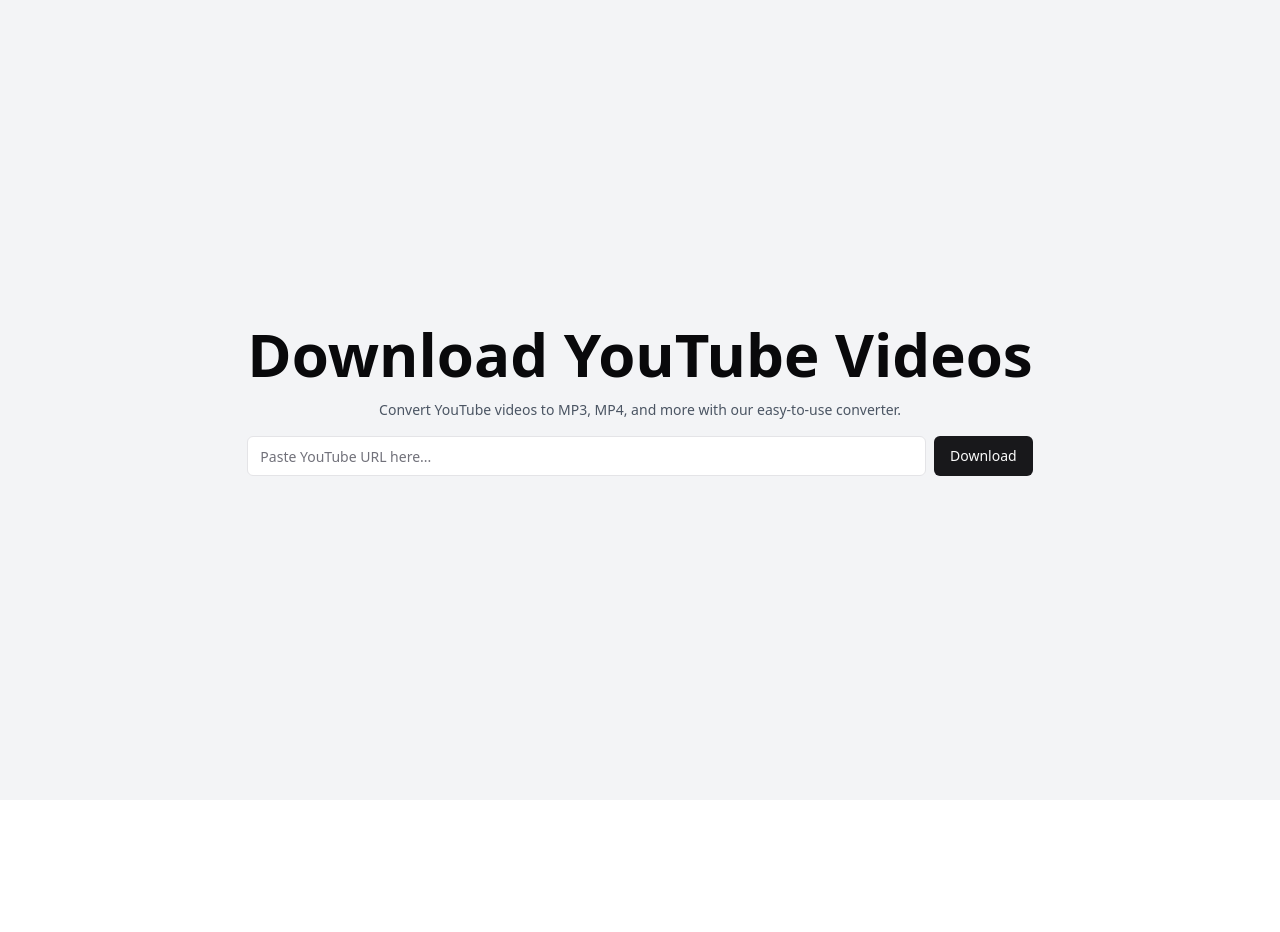
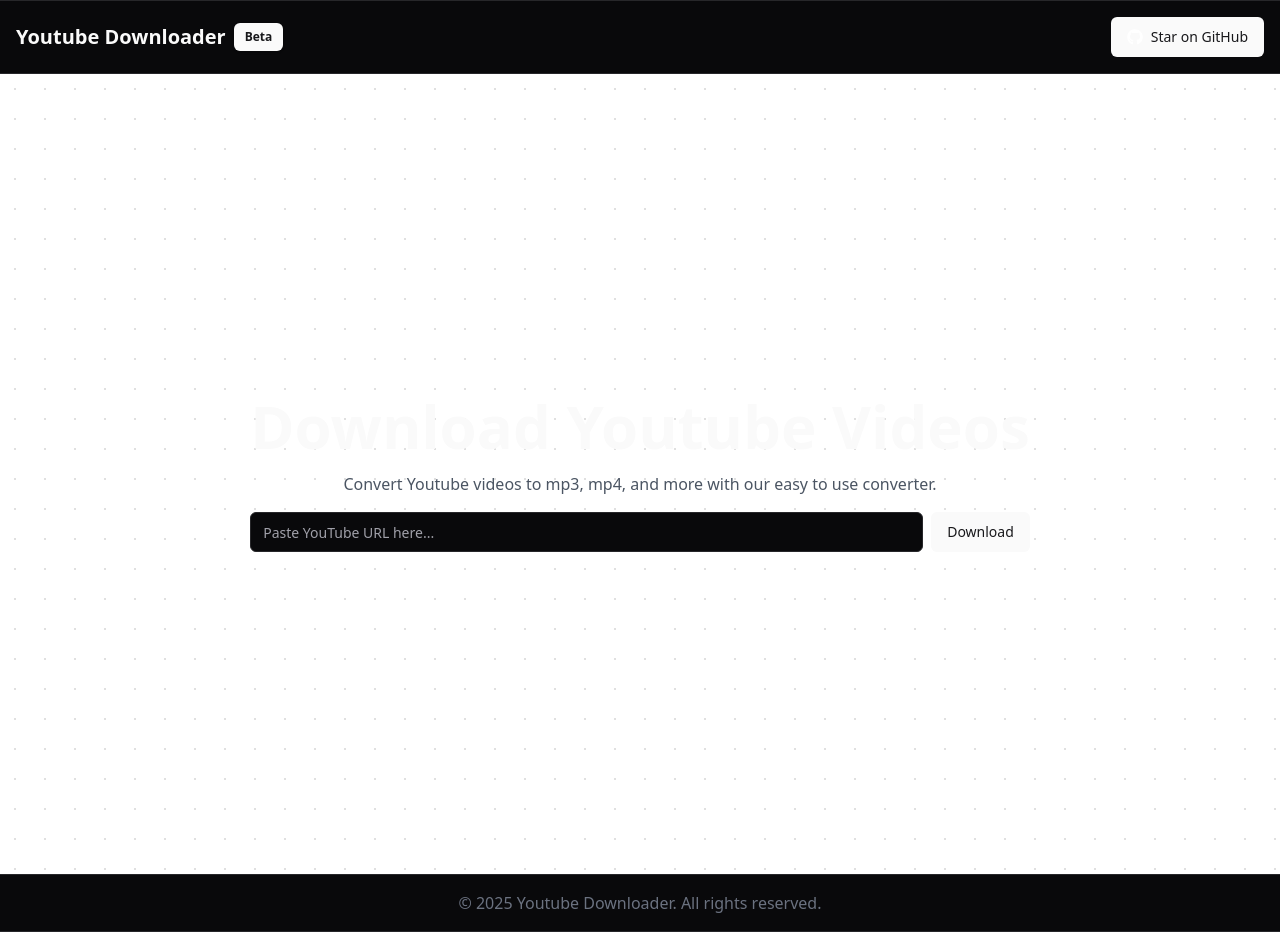
Before and after one commit to arpitgoswami/True-Feedback-App, a Next.js app: page / in a window 1280 px wide. Before the commit the page ends 800 px from the top, so only its background shows below. Built offline with nearby package versions, Linux system fonts and the light colour scheme.

Commit message:
New Interface

```diff
--- a/app/globals.css
+++ b/app/globals.css
@@ -28,7 +28,7 @@
     --chart-3: 197 37% 24%;
     --chart-4: 43 74% 66%;
     --chart-5: 27 87% 67%;
-    --radius: 0.5rem
+    --radius: 0.5rem;
   }
   .dark {
     --background: 240 10% 3.9%;
@@ -54,7 +54,7 @@
     --chart-2: 160 60% 45%;
     --chart-3: 30 80% 55%;
     --chart-4: 280 65% 60%;
-    --chart-5: 340 75% 55%
+    --chart-5: 340 75% 55%;
   }
 }
 
@@ -66,3 +66,20 @@
     @apply bg-background text-foreground;
   }
 }
+
+body {
+  cursor: url("/cursor.svg"), auto;
+}
+
+#downloader {
+  display: flex;
+  justify-content: center;
+  align-items: center;
+  background-color: #fff;
+  background-image: radial-gradient(
+    circle,
+    rgba(0, 0, 0, 0.2) 0.2px,
+    transparent 1.5px
+  );
+  background-size: 30px 30px;
+}
--- a/app/layout.tsx
+++ b/app/layout.tsx
@@ -15,8 +15,8 @@
 });
 
 export const metadata: Metadata = {
-  title: "Create Next App",
-  description: "Generated by create next app",
+  title: "Youtube Downloader",
+  description: "Download Youtube videos and audio with ease",
 };
 
 export default function RootLayout({
@@ -31,7 +31,7 @@
       >
         <ThemeProvider
           attribute="class"
-          defaultTheme="system"
+          defaultTheme="dark"
           enableSystem
           disableTransitionOnChange
         >
--- a/app/page.tsx
+++ b/app/page.tsx
@@ -1,9 +1,21 @@
+import Navbar from "@/components/Navbar";
 import Downloader from "@/components/Downloader";
+import Footer from "@/components/Footer";
+import { Metadata } from "next";
+
+export const metadata: Metadata = {
+  title: "Youtube Downloader",
+  icons: {
+    icon: "/favicon.ico",
+  },
+};
 
 export default function Home() {
   return (
     <main>
+      <Navbar />
       <Downloader />
+      <Footer />
     </main>
   );
 }
--- a/components/Downloader.tsx
+++ b/components/Downloader.tsx
@@ -3,13 +3,14 @@
 import React, { useState } from "react";
 import axios from "axios";
 import { Download, AlertCircle, Video, Music } from "lucide-react";
+
 import { Button } from "./ui/button";
 import { Input } from "./ui/input";
 
 interface VideoFormat {
   quality: string;
   url: string;
-  mimeType?: string;
+  mimeType: string;
   hasVideo: boolean;
   hasAudio: boolean;
   qualityLabel?: string;
@@ -24,7 +25,7 @@
   formats: VideoFormat[];
 }
 
-const Downloader: React.FC = () => {
+export default function Downloader() {
   const [videoUrl, setVideoUrl] = useState("");
   const [videoData, setVideoData] = useState<VideoData | null>(null);
   const [error, setError] = useState("");
@@ -36,32 +37,38 @@
     return match ? match[1] : null;
   };
 
-  const formatFileSize = (bytes?: string) => {
+  const formatFileSize = (bytes: string | undefined) => {
     if (!bytes) return "Unknown size";
-    const size = parseInt(bytes, 10);
-    if (size < 1024) return `${size} B`;
-    if (size < 1024 * 1024) return `${(size / 1024).toFixed(1)} KB`;
-    if (size < 1024 * 1024 * 1024)
-      return `${(size / (1024 * 1024)).toFixed(1)} MB`;
-    return `${(size / (1024 * 1024 * 1024)).toFixed(1)} GB`;
+    const size = parseInt(bytes);
+    if (size < 1024) return size + " B";
+    else if (size < 1024 * 1024) return (size / 1024).toFixed(1) + " KB";
+    else if (size < 1024 * 1024 * 1024)
+      return (size / (1024 * 1024)).toFixed(1) + " MB";
+    else return (size / (1024 * 1024 * 1024)).toFixed(1) + " GB";
   };
 
-  const processFormats = (adaptiveFormats: VideoFormat[]) => {
-    return adaptiveFormats.map((format: VideoFormat) => ({
+  const processFormats = (adaptiveFormats: any[]) => {
+    return adaptiveFormats.map((format) => {
+      const isVideo = format.mimeType?.includes("video");
+      const isAudio = format.mimeType?.includes("audio");
+
+      return {
         quality: format.qualityLabel || format.audioQuality || "Unknown",
         url: format.url,
         mimeType: format.mimeType,
-      hasVideo: format.mimeType?.includes("video") ?? false,
-      hasAudio: format.mimeType?.includes("audio") ?? false,
+        hasVideo: isVideo,
+        hasAudio: isAudio,
         qualityLabel: format.qualityLabel,
         bitrate: format.bitrate,
         contentLength: format.contentLength,
         audioQuality: format.audioQuality,
-    }));
+      };
+    });
   };
 
   const fetchVideoData = async () => {
     const videoId = extractVideoId(videoUrl);
+
     if (!videoId) {
       setError("Please enter a valid YouTube URL");
       return;
@@ -72,18 +79,18 @@
     setVideoData(null);
 
     try {
-      const response = await axios.get(
-        "https://ytstream-download-youtube-videos.p.rapidapi.com/dl",
-        {
+      const options = {
+        method: "GET",
+        url: "https://ytstream-download-youtube-videos.p.rapidapi.com/dl",
         params: { id: videoId },
         headers: {
           "x-rapidapi-key":
             "5840247a03mshcf7ab0ea76dc5dcp1f8095jsnee78d61a3214",
-            "x-rapidapi-host":
-              "ytstream-download-youtube-videos.p.rapidapi.com",
+          "x-rapidapi-host": "ytstream-download-youtube-videos.p.rapidapi.com",
         },
-        }
-      );
+      };
+
+      const response = await axios.request(options);
 
       if (
         !response.data.title ||
@@ -93,10 +100,12 @@
         throw new Error("Invalid response format from API");
       }
 
+      const processedFormats = processFormats(response.data.adaptiveFormats);
+
       setVideoData({
         title: response.data.title,
         thumbnail: response.data.thumbnail,
-        formats: processFormats(response.data.adaptiveFormats),
+        formats: processedFormats,
       });
     } catch (error) {
       setError("Failed to fetch video data. Please try again.");
@@ -106,11 +115,13 @@
     }
   };
 
-  const FormatButton: React.FC<{ format: VideoFormat }> = ({ format }) => {
+  const FormatButton = ({ format }: { format: VideoFormat }) => {
     const isVideoFormat = format.hasVideo;
     const Icon = isVideoFormat ? Video : Music;
-    const formatType =
-      format.mimeType?.split(";")[0].split("/")[1]?.toUpperCase() || "Unknown";
+    const formatType = format.mimeType
+      .split(";")[0]
+      .split("/")[1]
+      .toUpperCase();
     const bitrate = format.bitrate
       ? `${Math.round(format.bitrate / 1000)} kbps`
       : "";
@@ -138,14 +149,21 @@
   };
 
   return (
-    <div className="min-h-screen flex justify-center items-center bg-gray-100 px-4">
+    <div
+      className={`min-h-screen flex justify-center items-center px-4 z-50 ${
+        videoData ? "py-40" : "py-0"
+      }`}
+      id="downloader"
+    >
       <div className="max-w-4xl mx-auto">
         <div className="p-6 space-y-4">
+          <div className="flex items-center justify-center">
             <h1 className="text-4xl md:text-6xl font-bold text-center">
-            Download YouTube Videos
+              Download Youtube Videos
             </h1>
-          <p className="text-sm text-gray-600 text-center">
-            Convert YouTube videos to MP3, MP4, and more with our easy-to-use
+          </div>
+          <p className="text-gray-600 text-center">
+            Convert Youtube videos to mp3, mp4, and more with our easy to use
             converter.
           </p>
 
@@ -169,40 +187,45 @@
           )}
 
           {videoData && (
-            <div className="border border-gray-200 rounded-lg p-4">
+            <div className="border border-gray-200 rounded-lg p-4 bg-white">
               <div className="flex flex-col md:flex-row gap-6">
-                <div className="md:w-64 shrink-0">
-                  <img
-                    src={videoData.thumbnail}
-                    alt={videoData.title}
-                    className="w-full rounded-lg shadow-md"
-                  />
-                </div>
                 <div className="flex-1">
-                  <h2 className="text-xl font-semibold mb-4">
-                    {videoData.title}
-                  </h2>
+                  <h2 className=" font-semibold mb-4">{videoData.title}</h2>
 
-                  <h3 className="text-lg font-medium mb-3 flex items-center gap-2">
-                    <Video className="w-5 h-5" /> Video Formats
+                  {/* Video formats */}
+                  <div className="mb-6">
+                    <h3 className="font-medium mb-3 flex items-center gap-2">
+                      <Video className="w-5 h-5" />
+                      Video Formats
                     </h3>
                     <div className="space-y-2">
                       {videoData.formats
-                      .filter((f) => f.hasVideo)
-                      .map((format, i) => (
-                        <FormatButton key={i} format={format} />
+                        .filter((format) => format.hasVideo)
+                        .map((format, index) => (
+                          <FormatButton
+                            key={`video-${index}`}
+                            format={format}
+                          />
                         ))}
                     </div>
+                  </div>
 
-                  <h3 className="text-lg font-medium mb-3 flex items-center gap-2">
-                    <Music className="w-5 h-5" /> Audio Only
+                  {/* Audio formats */}
+                  <div>
+                    <h3 className="font-medium mb-3 flex items-center gap-2">
+                      <Music className="w-5 h-5" />
+                      Audio Only
                     </h3>
                     <div className="space-y-2">
                       {videoData.formats
-                      .filter((f) => !f.hasVideo && f.hasAudio)
-                      .map((format, i) => (
-                        <FormatButton key={i} format={format} />
+                        .filter((format) => !format.hasVideo && format.hasAudio)
+                        .map((format, index) => (
+                          <FormatButton
+                            key={`audio-${index}`}
+                            format={format}
+                          />
                         ))}
+                    </div>
                   </div>
                 </div>
               </div>
@@ -212,6 +235,4 @@
       </div>
     </div>
   );
-};
-
-export default Downloader;
+}
--- /dev/null
+++ b/components/Footer.jsx
@@ -0,0 +1,14 @@
+import React from "react";
+
+const Footer = () => {
+  return (
+    <div className="flex justify-center items-center p-4 border-y">
+      <p className="text-gray-500">
+        &copy; {new Date().getFullYear()} Youtube Downloader. All rights
+        reserved.
+      </p>
+    </div>
+  );
+};
+
+export default Footer;
--- /dev/null
+++ b/components/Navbar.tsx
@@ -0,0 +1,19 @@
+import React from "react";
+
+import { Button } from "./ui/button";
+import { Badge } from "./ui/badge";
+import { FaGithub } from "react-icons/fa";
+
+export default function Navbar() {
+  return (
+    <div className="flex justify-between items-center p-4 border-y">
+      <div className="flex gap-2">
+        <h1 className="text-xl font-bold">Youtube Downloader</h1>
+        <Badge>Beta</Badge>
+      </div>
+      <Button>
+        <FaGithub color="white" /> Star on GitHub
+      </Button>
+    </div>
+  );
+}
--- /dev/null
+++ b/components/ui/badge.tsx
@@ -0,0 +1,36 @@
+import * as React from "react"
+import { cva, type VariantProps } from "class-variance-authority"
+
+import { cn } from "@/lib/utils"
+
+const badgeVariants = cva(
+  "inline-flex items-center rounded-md border px-2.5 py-0.5 text-xs font-semibold transition-colors focus:outline-none focus:ring-2 focus:ring-ring focus:ring-offset-2",
+  {
+    variants: {
+      variant: {
+        default:
+          "border-transparent bg-primary text-primary-foreground shadow hover:bg-primary/80",
+        secondary:
+          "border-transparent bg-secondary text-secondary-foreground hover:bg-secondary/80",
+        destructive:
+          "border-transparent bg-destructive text-destructive-foreground shadow hover:bg-destructive/80",
+        outline: "text-foreground",
+      },
+    },
+    defaultVariants: {
+      variant: "default",
+    },
+  }
+)
+
+export interface BadgeProps
+  extends React.HTMLAttributes<HTMLDivElement>,
+    VariantProps<typeof badgeVariants> {}
+
+function Badge({ className, variant, ...props }: BadgeProps) {
+  return (
+    <div className={cn(badgeVariants({ variant }), className)} {...props} />
+  )
+}
+
+export { Badge, badgeVariants }
--- a/package.json
+++ b/package.json
@@ -14,10 +14,13 @@
     "class-variance-authority": "^0.7.1",
     "clsx": "^2.1.1",
     "lucide-react": "^0.475.0",
+    "mini-svg-data-uri": "^1.4.4",
+    "motion": "^12.4.7",
     "next": "15.1.7",
     "next-themes": "^0.4.4",
     "react": "^19.0.0",
     "react-dom": "^19.0.0",
+    "react-icons": "^5.5.0",
     "tailwind-merge": "^3.0.1",
     "tailwindcss-animate": "^1.0.7"
   },
--- a/tailwind.config.ts
+++ b/tailwind.config.ts
@@ -1,4 +1,8 @@
 import type { Config } from "tailwindcss";
+const svgToDataUri = require("mini-svg-data-uri");
+const {
+  default: flattenColorPalette,
+} = require("tailwindcss/lib/util/flattenColorPalette");
 
 export default {
   darkMode: ["class"],
@@ -10,53 +14,89 @@
   theme: {
     extend: {
       colors: {
-  			background: 'hsl(var(--background))',
-  			foreground: 'hsl(var(--foreground))',
+        background: "hsl(var(--background))",
+        foreground: "hsl(var(--foreground))",
         card: {
-  				DEFAULT: 'hsl(var(--card))',
-  				foreground: 'hsl(var(--card-foreground))'
+          DEFAULT: "hsl(var(--card))",
+          foreground: "hsl(var(--card-foreground))",
         },
         popover: {
-  				DEFAULT: 'hsl(var(--popover))',
-  				foreground: 'hsl(var(--popover-foreground))'
+          DEFAULT: "hsl(var(--popover))",
+          foreground: "hsl(var(--popover-foreground))",
         },
         primary: {
-  				DEFAULT: 'hsl(var(--primary))',
-  				foreground: 'hsl(var(--primary-foreground))'
+          DEFAULT: "hsl(var(--primary))",
+          foreground: "hsl(var(--primary-foreground))",
         },
         secondary: {
-  				DEFAULT: 'hsl(var(--secondary))',
-  				foreground: 'hsl(var(--secondary-foreground))'
+          DEFAULT: "hsl(var(--secondary))",
+          foreground: "hsl(var(--secondary-foreground))",
         },
         muted: {
-  				DEFAULT: 'hsl(var(--muted))',
-  				foreground: 'hsl(var(--muted-foreground))'
+          DEFAULT: "hsl(var(--muted))",
+          foreground: "hsl(var(--muted-foreground))",
         },
         accent: {
-  				DEFAULT: 'hsl(var(--accent))',
-  				foreground: 'hsl(var(--accent-foreground))'
+          DEFAULT: "hsl(var(--accent))",
+          foreground: "hsl(var(--accent-foreground))",
         },
         destructive: {
-  				DEFAULT: 'hsl(var(--destructive))',
-  				foreground: 'hsl(var(--destructive-foreground))'
+          DEFAULT: "hsl(var(--destructive))",
+          foreground: "hsl(var(--destructive-foreground))",
         },
-  			border: 'hsl(var(--border))',
-  			input: 'hsl(var(--input))',
-  			ring: 'hsl(var(--ring))',
+        border: "hsl(var(--border))",
+        input: "hsl(var(--input))",
+        ring: "hsl(var(--ring))",
         chart: {
-  				'1': 'hsl(var(--chart-1))',
-  				'2': 'hsl(var(--chart-2))',
-  				'3': 'hsl(var(--chart-3))',
-  				'4': 'hsl(var(--chart-4))',
-  				'5': 'hsl(var(--chart-5))'
-  			}
+          "1": "hsl(var(--chart-1))",
+          "2": "hsl(var(--chart-2))",
+          "3": "hsl(var(--chart-3))",
+          "4": "hsl(var(--chart-4))",
+          "5": "hsl(var(--chart-5))",
+        },
       },
       borderRadius: {
-  			lg: 'var(--radius)',
-  			md: 'calc(var(--radius) - 2px)',
-  			sm: 'calc(var(--radius) - 4px)'
+        lg: "var(--radius)",
+        md: "calc(var(--radius) - 2px)",
+        sm: "calc(var(--radius) - 4px)",
+      },
+    },
+  },
+  plugins: [
+    require("tailwindcss-animate"),
+    addVariablesForColors,
+    function ({ matchUtilities, theme }: any) {
+      matchUtilities(
+        {
+          "bg-grid": (value: any) => ({
+            backgroundImage: `url("${svgToDataUri(
+              `<svg xmlns="http://www.w3.org/2000/svg" viewBox="0 0 32 32" width="32" height="32" fill="none" stroke="${value}"><path d="M0 .5H31.5V32"/></svg>`
+            )}")`,
+          }),
+          "bg-grid-small": (value: any) => ({
+            backgroundImage: `url("${svgToDataUri(
+              `<svg xmlns="http://www.w3.org/2000/svg" viewBox="0 0 32 32" width="8" height="8" fill="none" stroke="${value}"><path d="M0 .5H31.5V32"/></svg>`
+            )}")`,
+          }),
+          "bg-dot": (value: any) => ({
+            backgroundImage: `url("${svgToDataUri(
+              `<svg xmlns="http://www.w3.org/2000/svg" viewBox="0 0 32 32" width="16" height="16" fill="none"><circle fill="${value}" id="pattern-circle" cx="10" cy="10" r="1.6257413380501518"></circle></svg>`
+            )}")`,
+          }),
+        },
+        { values: flattenColorPalette(theme("backgroundColor")), type: "color" }
+      );
+    },
+  ],
+} satisfies Config;
+
+function addVariablesForColors({ addBase, theme }: any) {
+  let allColors = flattenColorPalette(theme("colors"));
+  let newVars = Object.fromEntries(
+    Object.entries(allColors).map(([key, val]) => [`--${key}`, val])
+  );
+
+  addBase({
+    ":root": newVars,
+  });
 }
-  	}
-  },
-  plugins: [require("tailwindcss-animate")],
-} satisfies Config;
```
Also changed, not shown: public/cursor.svg (added), 1 other file (tests, documents, lock files or other folders). Lines whose indentation alone changed are shown as unchanged.
